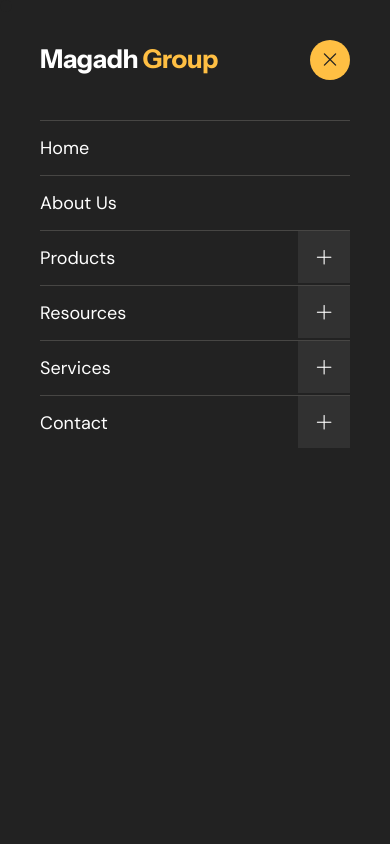
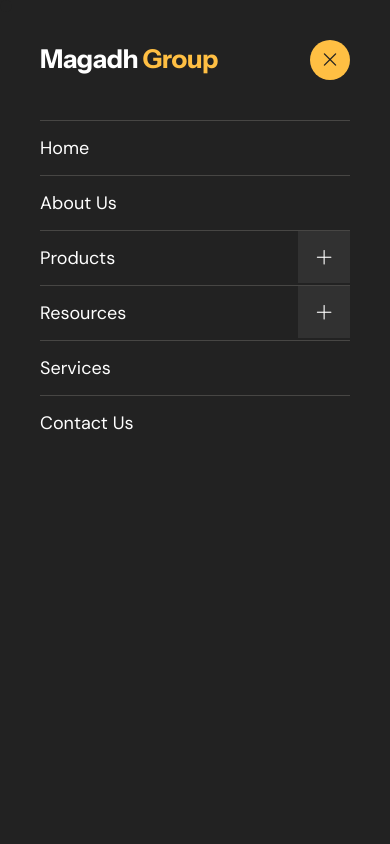
Before and after one commit to kumaranujranchi/magadhgroup, a React (Create React App) app: page / in a window 390 px wide. Both pictures are taken after a click on the icon 364 px from the left and 42 px from the top of the page. Shown: the top 844 px of the page. Built offline with nearby package versions, Linux system fonts and the light colour scheme; a web font is replaced by a local one.

Commit message:
chore: simplify mobile responsive menu by removing unused submenus for Services and Contact

```diff
--- a/src/components/layout/headers/responsive-menu.js
+++ b/src/components/layout/headers/responsive-menu.js
@@ -42,23 +42,8 @@
             </ul>
             <a className={`mean-expand ${activeIcon("resources")}`} onClick={() => active("resources")}></a>
         </li>
-		<li className='menu-item-has-children'><Link to='/services'>Services</Link>
-            <ul className='sub-menu' style={activeSubMenu("services")}>
-				<li><Link to='/services'>Services 01</Link></li>
-				<li><Link to='/services-two'>Services 02</Link></li>
-				<li><Link to='/services/business-model'>Services Details</Link></li>
-			</ul>
-            <a className={`mean-expand ${activeIcon("services")}`} onClick={() => active("services")}></a>
-		</li>
-        <li className='menu-item-has-children'><Link to='/contact'>Contact</Link>
-            <ul className='sub-menu' style={activeSubMenu("contact")}>
-                <li><Link to='/contact'>Contact Style 01</Link></li>
-                <li><Link to='/contact-two'>Contact Style 02</Link></li>
-                <li><Link to='/contact-three'>Contact Style 03</Link></li>
-                <li><Link to='/contact-four'>Contact Style 04</Link></li>
-            </ul>
-            <a className={`mean-expand ${activeIcon("contact")}`} onClick={() => active("contact")}></a>
-        </li>
+        <li><Link to='/services'>Services</Link></li>
+        <li><Link to='/contact-us'>Contact Us</Link></li>
     </ul>
     </>
   );
```
